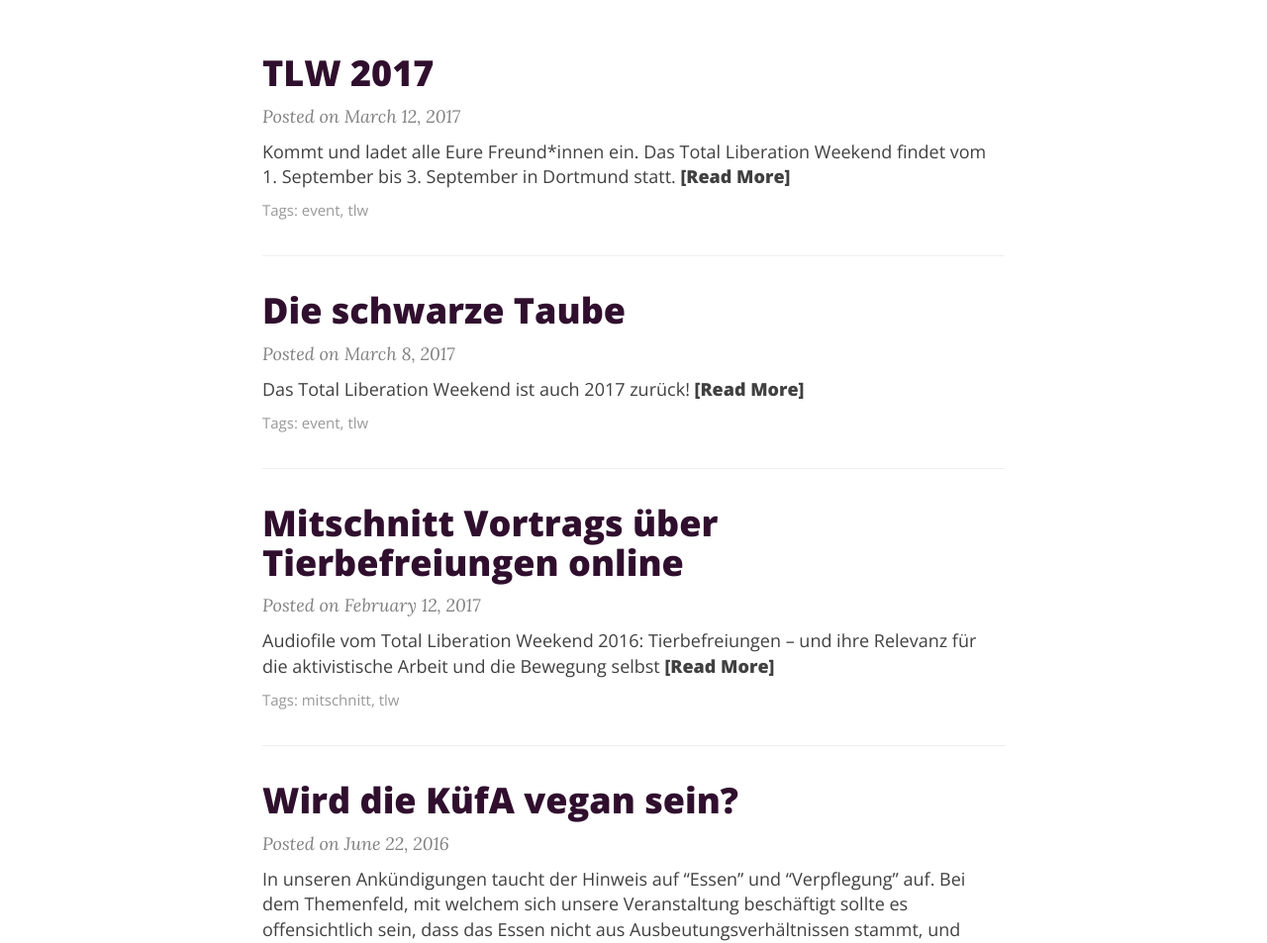
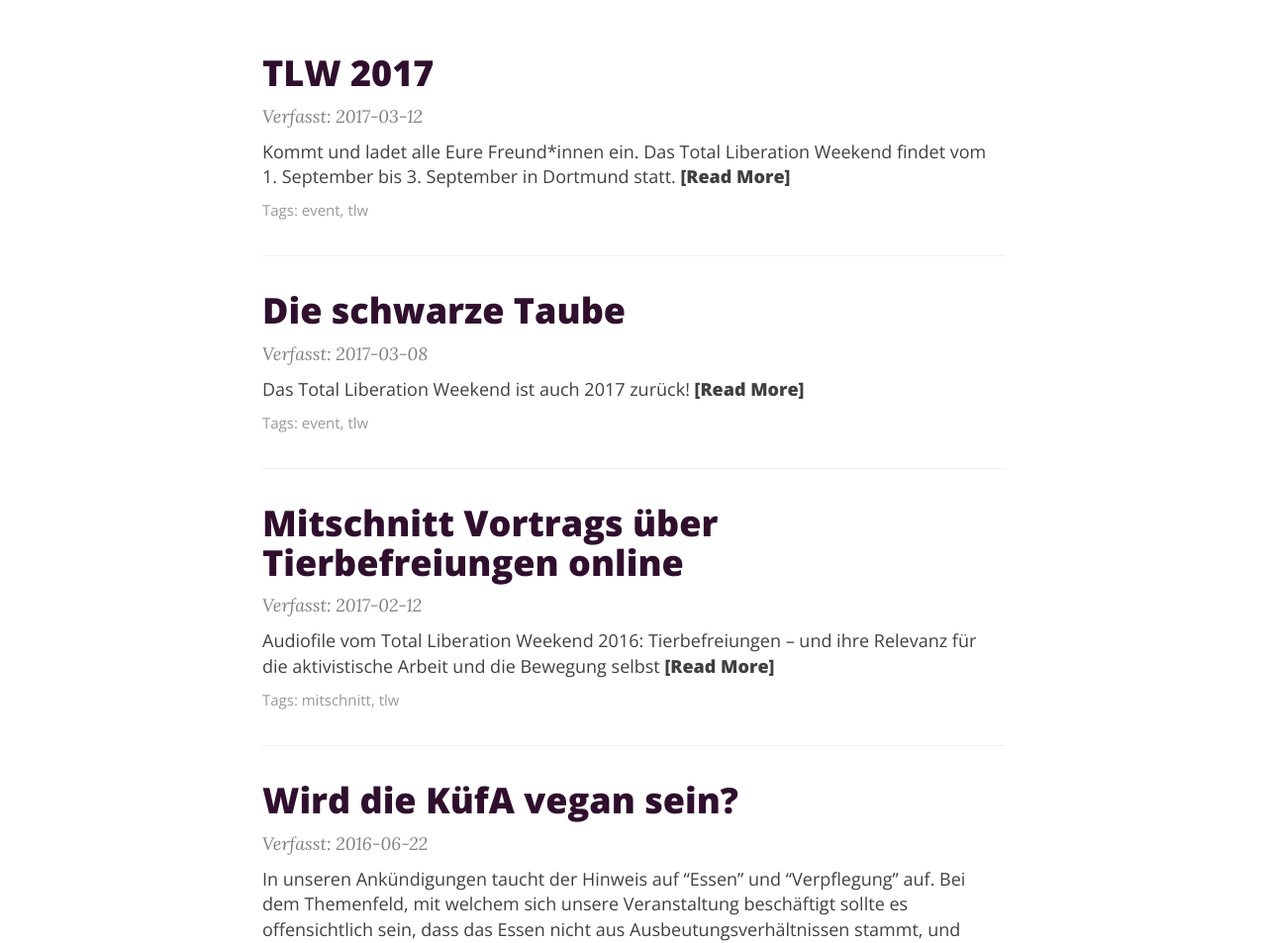
Before and after one commit to toliwe/tlw-source, a Jekyll site: the page built from jekyll/index.html, in a window 1280 px wide and 1400 px high. Shown: the part 317-1270 px from the top of the window at 99% size. Built offline with Jekyll 4.4.1, drawn with Linux system fonts in a browser that asks for light colours; nearby versions of some CDN libraries; the list of posts is cut into pages by our own code.

Commit message:
ISO date and German text

```diff
--- a/jekyll/_includes/header.html
+++ b/jekyll/_includes/header.html
@@ -36,7 +36,8 @@
 		  {% endif %}
 
 		  {% if include.type == "post" %}
-		  <span class="post-meta">Posted on {{ page.date | date: "%B %-d, %Y" }}</span>
+		  <span class="post-meta">Verfasst: {{ page.date | date: "%F" }}</span>
+
 		  {% endif %}
         </div>
       </div>
@@ -61,7 +62,7 @@
 		  {% endif %}
 
 		  {% if include.type == "post" %}
-		  <span class="post-meta">Posted on {{ page.date | date: "%B %-d, %Y" }}</span>
+		  <span class="post-meta">Verfasst: {{ page.date | date: "%F" }}</span>
 		  {% endif %}
         </div>
       </div>
--- a/jekyll/_layouts/tag_index.html
+++ b/jekyll/_layouts/tag_index.html
@@ -20,7 +20,7 @@ layout: default
     </a>
 
     <p class="post-meta">
-    Posted on {{ post.date | date: "%B %-d, %Y" }}
+      Verfasst: {{ post.date | date: "%F" }}
     </p>
 
     <div class="post-entry">
--- a/jekyll/index.html
+++ b/jekyll/index.html
@@ -19,7 +19,7 @@ use-site-title: true
     </a>
 
     <p class="post-meta">
-      Posted on {{ post.date | date: "%B %-d, %Y" }}
+      Verfasst: {{ post.date | date: "%F" }}
     </p>
 
     <div class="post-entry-container">
```
